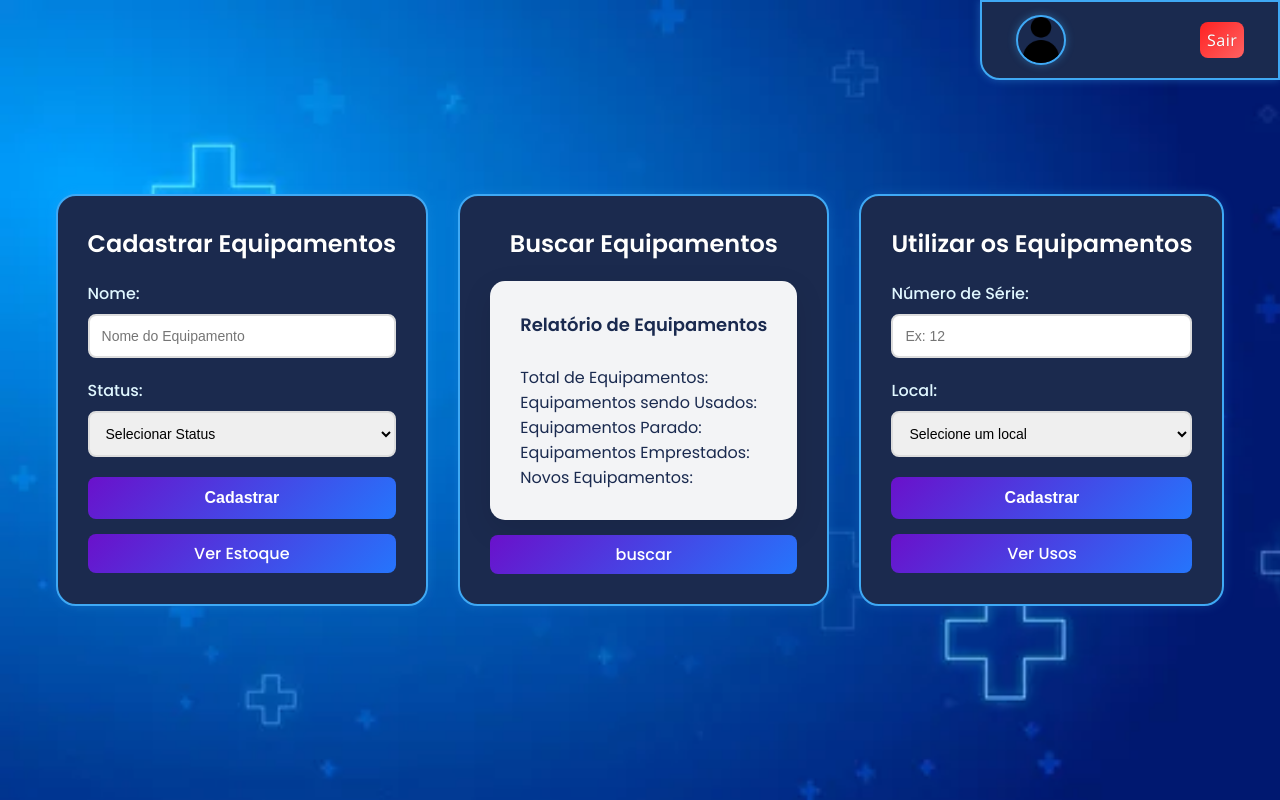
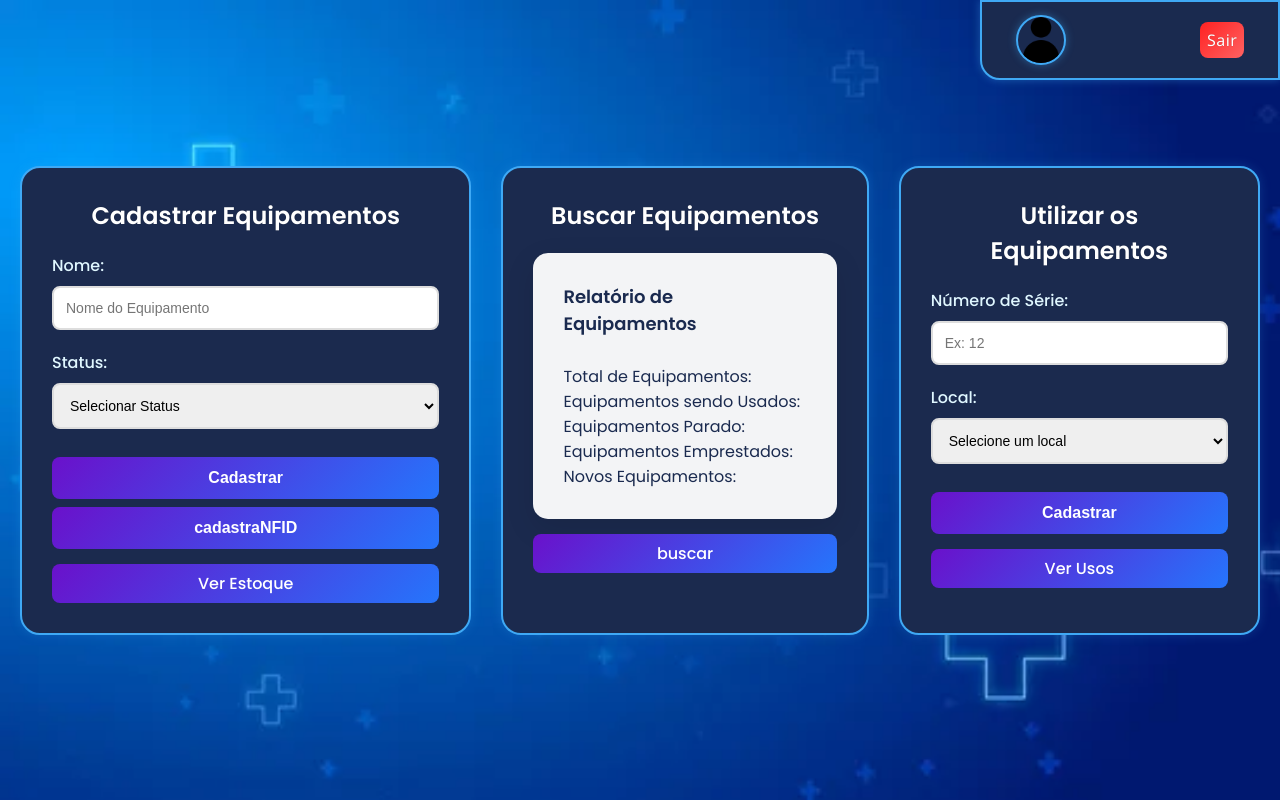
Before and after one commit to luizfernandomendesalberton/Projeto-NFID, a website with bundled scripts: page web/busca-cadastro.html in a window 1280 px wide. Built offline with nearby package versions, Linux system fonts and the light colour scheme; no server answers; files whose address does not match are found by name.

Commit message:
atualizando estilo

```diff
--- a/web/busca-cadastro.html
+++ b/web/busca-cadastro.html
@@ -32,6 +32,7 @@
                 </select>
 
                 <button type="cadastrarEquipamentoNovo">Cadastrar</button>
+                <button type="cadastraNFID">cadastraNFID</button>
                 <a id="estoqueF" href="estoque.html">Ver Estoque</a>
             </form>
         </div>
--- a/web/styles/style.css
+++ b/web/styles/style.css
@@ -82,6 +82,7 @@ button {
     color: #fff;
     border: none;
     border-radius: 8px;
+    margin-top: 8px;
     font-size: 16px;
     font-weight: bold;
     cursor: pointer;
```
